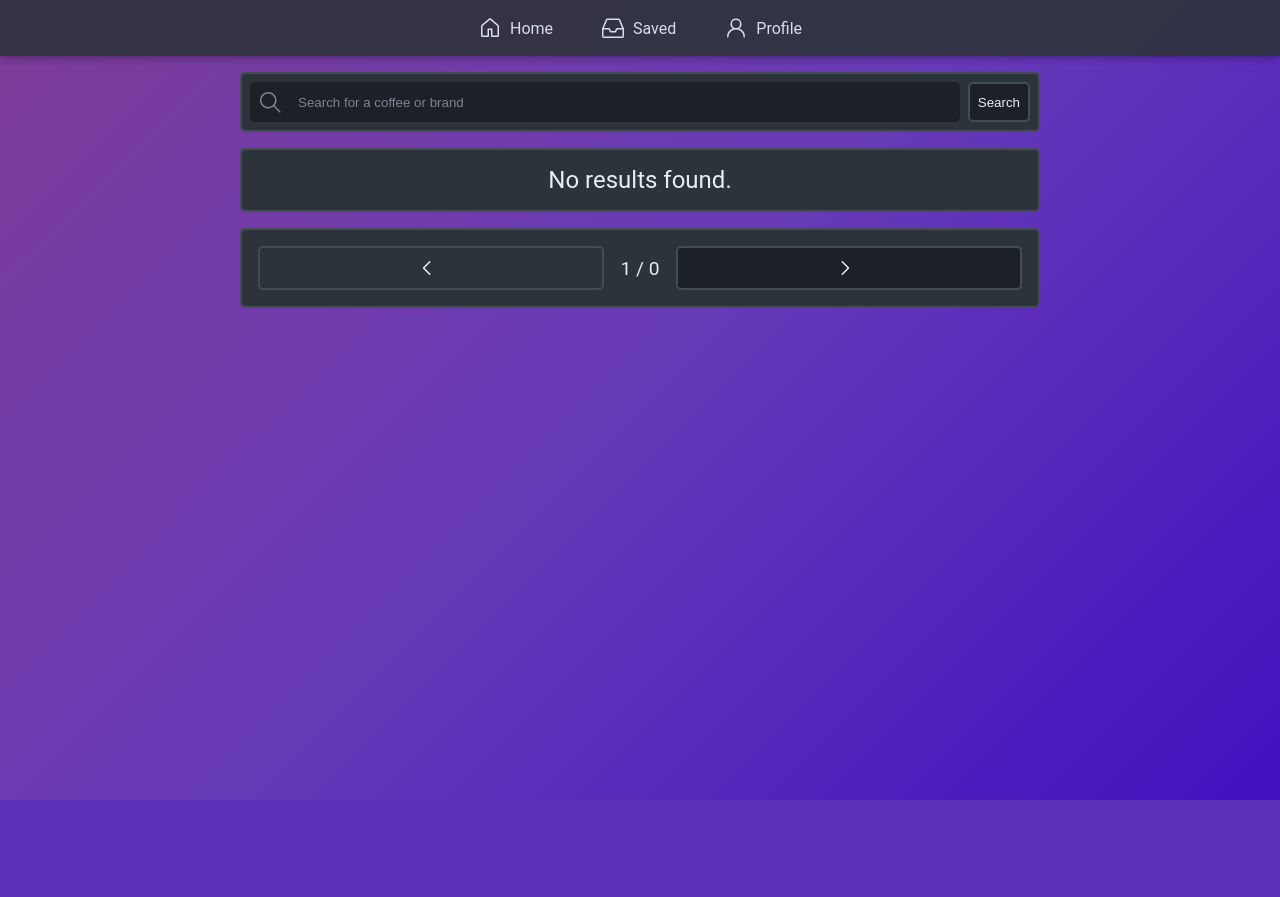
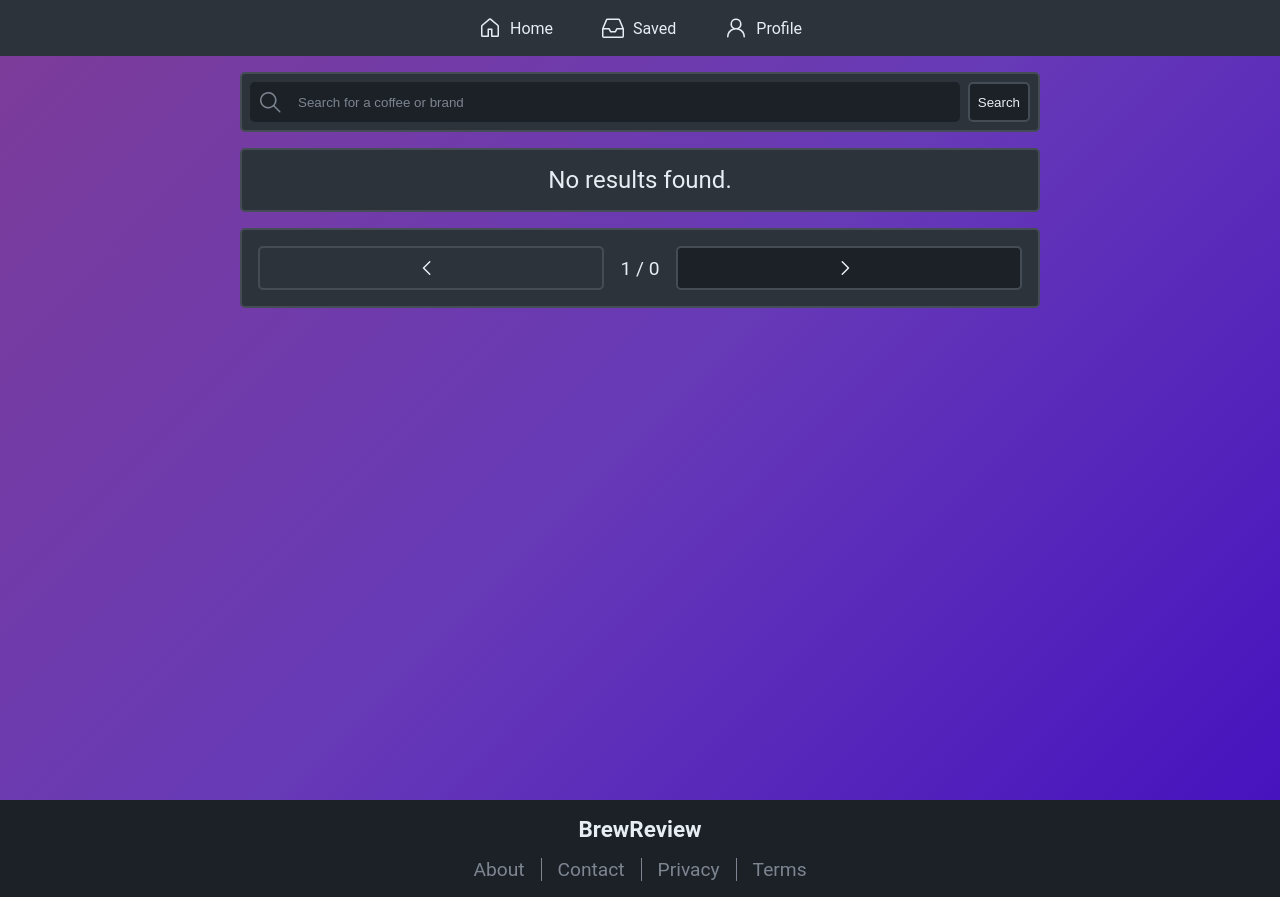
Before and after one commit to jackpie2/WDPAI, a PHP site: page / in a window 1280 px wide. Before the commit the page ends 800 px from the top, so only its background shows below. Run offline with PHP 8.4, Linux system fonts and the light colour scheme; data that the repository does not hold is empty; a stand-in replaces the project's code that opens the database connection; some libraries are stand-ins or nearby versions.

Commit message:
added basic footer

```diff
--- a/public/css/style.css
+++ b/public/css/style.css
@@ -133,8 +133,8 @@ nav {
     width: 100%;
     box-sizing: border-box;
     justify-self: center;
-    box-shadow: 0 0 10px rgba(0, 0, 0, 0.5);
-    opacity: 0.9;
+    /* box-shadow: 0 0 10px rgba(0, 0, 0, 0.5);
+    opacity: 0.9; */
 }
 
 nav > a {
@@ -150,6 +150,40 @@ nav > a {
 nav > a:hover, nav > a > *:hover {
     fill: var(--fg-muted);
     color: var(--fg-muted);
+}
+
+footer {
+    background-color: var(--bg-inset);
+    padding: 1rem;
+    display: flex;
+    justify-content: center;
+    gap: 1rem;
+    width: 100%;
+    box-sizing: border-box;
+    align-items: center;
+    justify-content: space-evenly;
+    flex-direction: column;
+}
+
+footer > h3 {
+    margin: 0;
+}
+
+.footer-links {
+    display: flex;
+    align-items: center;
+    justify-content: space-between;
+}
+
+.footer-links > a {
+    text-decoration: none;
+    color: var(--fg-muted);
+    padding: 0 1rem;
+    fill: var(--fg-default);
+}
+
+.footer-links > a:not(:last-child) {
+    border-right: 1px solid var(--fg-muted);
 }
 
 .navbar-label {
@@ -214,4 +248,8 @@ nav > a:hover, nav > a > *:hover {
         width: 32px;
         height: 32px;
     }
+
+    footer {
+        display: none;
+    }
 }
--- /dev/null
+++ b/public/templates/footer.php
@@ -0,0 +1,13 @@
+<?php
+
+echo <<<NAVBAR
+    <footer>
+        <h3>BrewReview</h3>
+        <div class="footer-links">
+            <a href="/about">About</a>
+            <a href="/contact">Contact</a>
+            <a href="/privacy">Privacy</a>
+            <a href="/terms">Terms</a>
+        </div>
+    </footer>
+NAVBAR;
--- a/public/views/main.php
+++ b/public/views/main.php
@@ -1,8 +1,8 @@
 <!DOCTYPE html>
 
 <head>
-    <link rel="stylesheet" type="text/css" href="public/css/style.css"/>
-    <link rel="stylesheet" type="text/css" href="public/css/main.css"/>
+    <link rel="stylesheet" type="text/css" href="public/css/style.css" />
+    <link rel="stylesheet" type="text/css" href="public/css/main.css" />
     <script src="public/js/pagination.js" defer></script>
     <script src="public/js/search.js" defer></script>
     <script src="https://kit.fontawesome.com/f0785dd1e7.js" crossorigin="anonymous"></script>
@@ -20,12 +20,10 @@
                 <div class="search-bar">
                     <div class="search-input-container">
                         <svg xmlns="http://www.w3.org/2000/svg" viewBox="0 0 24 24" width="24" height="24">
-                        <path
-                                d="M10.25 2a8.25 8.25 0 0 1 6.34 13.53l5.69 5.69a.749.749 0 0 1-.326 1.275.749.749 0 0 1-.734-.215l-5.69-5.69A8.25 8.25 0 1 1 10.25 2ZM3.5 10.25a6.75 6.75 0 1 0 13.5 0 6.75 6.75 0 0 0-13.5 0Z">
+                            <path d="M10.25 2a8.25 8.25 0 0 1 6.34 13.53l5.69 5.69a.749.749 0 0 1-.326 1.275.749.749 0 0 1-.734-.215l-5.69-5.69A8.25 8.25 0 1 1 10.25 2ZM3.5 10.25a6.75 6.75 0 1 0 13.5 0 6.75 6.75 0 0 0-13.5 0Z">
                             </path>
                         </svg>
-                    <input type="text" id="search-input" placeholder="Search for a coffee or brand"
-                           onkeydown="if (event.keyCode === 13) {search();}"/>
+                        <input type="text" id="search-input" placeholder="Search for a coffee or brand" onkeydown="if (event.keyCode === 13) {search();}" />
                     </div>
                     <button class="button search-button" onclick="search();">Search</button>
                 </div>
@@ -38,10 +36,8 @@
             <div class="nagivation-bar-container">
                 <div class="navigation-bar">
                     <button class="navigation-button" id="previous" onclick="previous();">
-                    <svg class="navigation-icon" xmlns="http://www.w3.org/2000/svg" viewBox="0 0 24 24" width="24"
-                         height="24">
-                        <path
-                                d="M15.28 5.22a.75.75 0 0 1 0 1.06L9.56 12l5.72 5.72a.749.749 0 0 1-.326 1.275.749.749 0 0 1-.734-.215l-6.25-6.25a.75.75 0 0 1 0-1.06l6.25-6.25a.75.75 0 0 1 1.06 0Z">
+                        <svg class="navigation-icon" xmlns="http://www.w3.org/2000/svg" viewBox="0 0 24 24" width="24" height="24">
+                            <path d="M15.28 5.22a.75.75 0 0 1 0 1.06L9.56 12l5.72 5.72a.749.749 0 0 1-.326 1.275.749.749 0 0 1-.734-.215l-6.25-6.25a.75.75 0 0 1 0-1.06l6.25-6.25a.75.75 0 0 1 1.06 0Z">
                             </path>
                         </svg>
                     </button>
@@ -55,24 +51,24 @@
                         </span>
                     </div>
                     <button class="navigation-button" id="next" onclick="next();">
-                    <svg class="navigation-icon" xmlns="http://www.w3.org/2000/svg" viewBox="0 0 24 24" width="24"
-                         height="24">
-                        <path
-                                d="M8.72 18.78a.75.75 0 0 1 0-1.06L14.44 12 8.72 6.28a.751.751 0 0 1 .018-1.042.751.751 0 0 1 1.042-.018l6.25 6.25a.75.75 0 0 1 0 1.06l-6.25 6.25a.75.75 0 0 1-1.06 0Z">
+                        <svg class="navigation-icon" xmlns="http://www.w3.org/2000/svg" viewBox="0 0 24 24" width="24" height="24">
+                            <path d="M8.72 18.78a.75.75 0 0 1 0-1.06L14.44 12 8.72 6.28a.751.751 0 0 1 .018-1.042.751.751 0 0 1 1.042-.018l6.25 6.25a.75.75 0 0 1 0 1.06l-6.25 6.25a.75.75 0 0 1-1.06 0Z">
                             </path>
                         </svg>
                     </button>
                 </div>
             </div>
         </div>
+
     </div>
+    <?php require_once __DIR__ . '/../templates/footer.php'; ?>
 </body>
 
 <template id="coffee-template">
     <a class="product-link" href="product?id=$id">
         <div class="coffee-list-entry">
             <div class="coffee-image">
-                <img src="" alt="coffee image"/>
+                <img src="" alt="coffee image" />
             </div>
             <div class="coffee-content">
                 <div class="coffee-title">Untitled</div>
```
Lines whose indentation alone changed are shown as unchanged.
